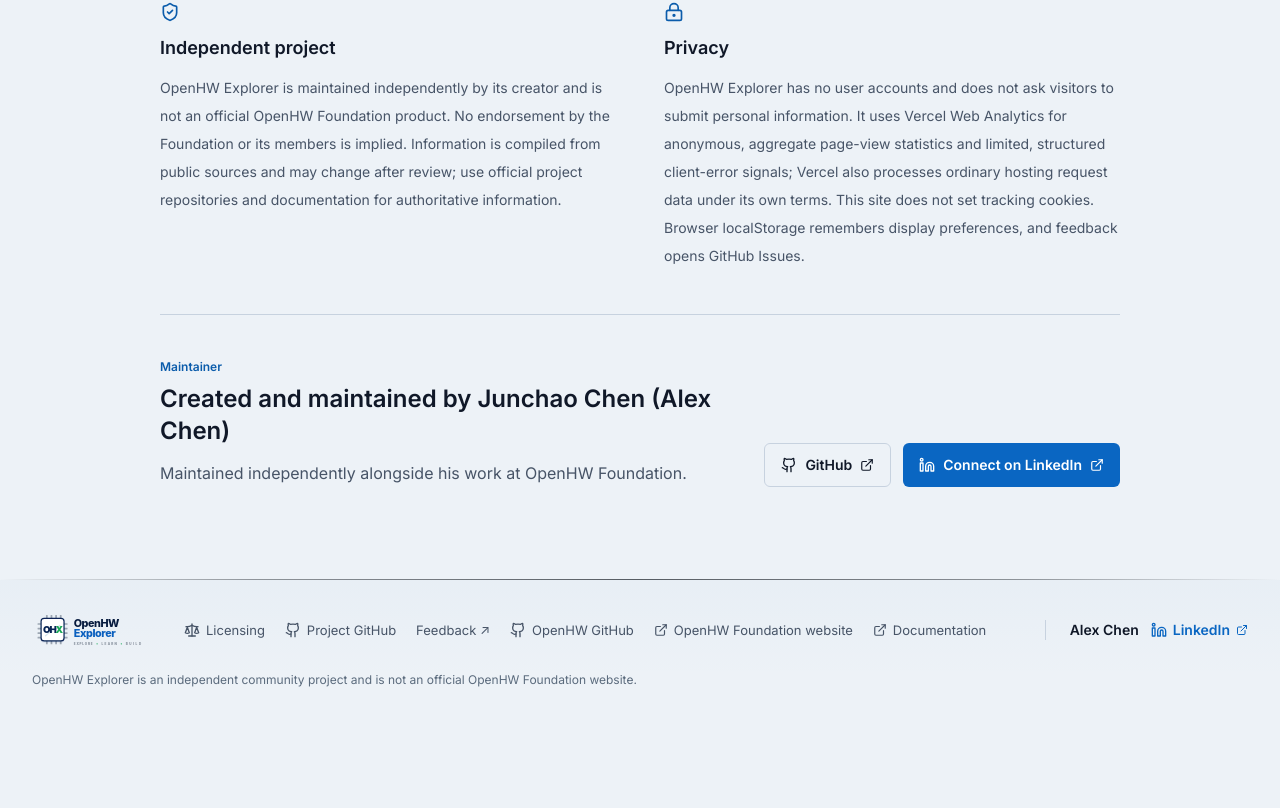
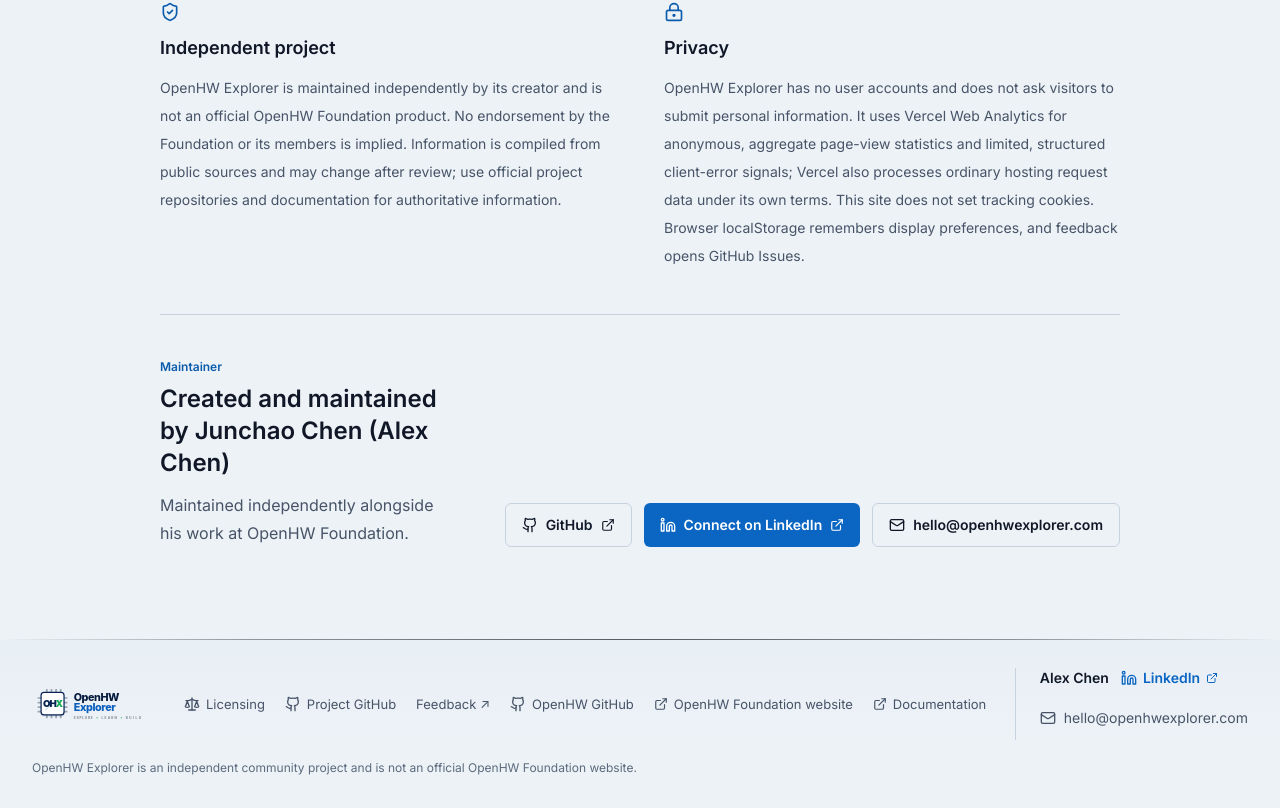
Before and after one commit to AlexChenIC/openhw-explorer, a Next.js app: page /en/about in a window 1280 px wide. Shown: the part 1053-1861 px from the top of the page. Before the commit the page ends 1773 px from the top, so only its background shows below. Built offline with nearby package versions, Linux system fonts and the light colour scheme; no server answers.

Commit message:
Add project email alongside personal LinkedIn contact

```diff
--- a/messages/en.json
+++ b/messages/en.json
@@ -158,6 +158,7 @@
     "licensing": "Licensing",
     "linksLabel": "Project and OpenHW links",
     "creatorName": "Alex Chen",
+    "email": "Email Alex Chen",
     "independent": "OpenHW Explorer is an independent community project and is not an official OpenHW Foundation website.",
     "feedback": "Feedback ↗",
     "projectGithub": "Project GitHub"
@@ -323,7 +324,8 @@
       "eyebrow": "Maintainer",
       "title": "Created and maintained by Junchao Chen (Alex Chen)",
       "bio": "Maintained independently alongside his work at OpenHW Foundation.",
-      "connectLinkedIn": "Connect on LinkedIn"
+      "connectLinkedIn": "Connect on LinkedIn",
+      "contactEmail": "Email Alex Chen"
     },
     "privacy": {
       "title": "Privacy",
--- a/messages/zh.json
+++ b/messages/zh.json
@@ -158,6 +158,7 @@
     "licensing": "许可说明",
     "linksLabel": "项目与 OpenHW 链接",
     "creatorName": "Alex Chen",
+    "email": "邮件联系 Alex Chen",
     "independent": "OpenHW Explorer 是独立社区项目，并非 OpenHW Foundation 官方网站。",
     "feedback": "反馈 ↗",
     "projectGithub": "项目 GitHub"
@@ -323,7 +324,8 @@
       "eyebrow": "维护者",
       "title": "由 Junchao Chen（Alex Chen）创建并维护",
       "bio": "在 OpenHW Foundation 工作的同时，独立维护本项目。",
-      "connectLinkedIn": "在 LinkedIn 联系"
+      "connectLinkedIn": "在 LinkedIn 联系",
+      "contactEmail": "邮件联系 Alex Chen"
     },
     "privacy": {
       "title": "隐私说明",
--- a/src/app/[locale]/about/page.tsx
+++ b/src/app/[locale]/about/page.tsx
@@ -7,12 +7,13 @@
   Linkedin,
   Github,
   LockKeyhole,
+  Mail,
   Network,
   ShieldCheck,
 } from "lucide-react";
 import { Header } from "@/components/Header";
 import { Footer } from "@/components/Footer";
-import { externalLinks } from "@/data/external-links";
+import { contactEmail, externalLinks } from "@/data/external-links";
 import { SITE_URL } from "@/lib/site-url";
 
 type AboutPageProps = {
@@ -163,6 +164,14 @@
                 {t("author.connectLinkedIn")}
                 <ExternalLink className="h-3.5 w-3.5" />
               </a>
+              <a
+                href={externalLinks.email}
+                aria-label={`${t("author.contactEmail")}: ${contactEmail}`}
+                className="inline-flex min-h-11 w-fit items-center gap-2 rounded-md border border-[var(--border)] px-4 py-2 text-sm font-semibold text-[var(--text-primary)] hover:text-[var(--primary)]"
+              >
+                <Mail className="h-4 w-4 shrink-0" aria-hidden="true" />
+                <span className="break-all">{contactEmail}</span>
+              </a>
             </div>
           </div>
         </section>
--- a/src/components/ClassroomContent.tsx
+++ b/src/components/ClassroomContent.tsx
@@ -16,7 +16,7 @@
   ShieldCheck,
 } from "lucide-react";
 import { Link } from "@/lib/routing";
-import { externalLinks } from "@/data/external-links";
+import { contactEmail, externalLinks } from "@/data/external-links";
 import { getPublicClassroomSeries } from "@/data/classroom-publication";
 import { features } from "@/lib/features";
 import {
@@ -100,6 +100,7 @@
       "Send Alex a private message, or open a public request so other learners can add context.",
     privateAction: "Message Alex privately",
     privateMeta: "via LinkedIn",
+    emailAction: "Email Alex · suggestions and corrections",
     publicAction: "Post a public course request",
     publicMeta: "on GitHub",
     publicNote: "GitHub requests are visible to everyone.",
@@ -179,6 +180,7 @@
     requestBody: "可以私下告诉 Alex，也可以公开提出建议，让其他学习者补充需求。",
     privateAction: "私信 Alex",
     privateMeta: "通过 LinkedIn",
+    emailAction: "邮件联系 Alex · 课程建议与纠错",
     publicAction: "公开提交课程建议",
     publicMeta: "通过 GitHub",
     publicNote: "GitHub 中的建议对所有人公开。",
@@ -774,6 +776,21 @@
                   <ExternalLink className="h-4 w-4 shrink-0" />
                 </a>
                 <a
+                  href={externalLinks.email}
+                  className="group flex min-h-16 items-center justify-between gap-4 py-3 text-sm font-semibold text-[var(--text-primary)] hover:text-[var(--primary)]"
+                >
+                  <span className="inline-flex min-w-0 items-center gap-3">
+                    <Mail className="h-4 w-4 shrink-0 text-[var(--primary)]" aria-hidden="true" />
+                    <span className="min-w-0">
+                      <span className="block">{text.emailAction}</span>
+                      <span className="mt-0.5 block break-all text-xs font-normal text-[var(--text-tertiary)]">
+                        {contactEmail}
+                      </span>
+                    </span>
+                  </span>
+                  <ArrowRight className="h-4 w-4 shrink-0" aria-hidden="true" />
+                </a>
+                <a
                   href={externalLinks.courseRequests}
                   target="_blank"
                   rel="noopener noreferrer"
--- a/src/components/Footer.tsx
+++ b/src/components/Footer.tsx
@@ -1,9 +1,9 @@
 "use client";
 
-import { Github, ExternalLink, Linkedin, Scale } from "lucide-react";
+import { Github, ExternalLink, Linkedin, Mail, Scale } from "lucide-react";
 import { useTranslations } from "next-intl";
 import { Link } from "@/lib/routing";
-import { externalLinks } from "@/data/external-links";
+import { contactEmail, externalLinks } from "@/data/external-links";
 import { BrandLockup } from "@/components/BrandMark";
 
 export function Footer() {
@@ -73,7 +73,8 @@
             </nav>
           </div>
 
-          <div className="flex items-center gap-3 border-t border-[var(--border)] pt-4 md:border-l md:border-t-0 md:pl-6 md:pt-0">
+          <div className="flex shrink-0 flex-col items-start gap-2 border-t border-[var(--border)] pt-4 md:border-l md:border-t-0 md:pl-6 md:pt-0">
+            <div className="flex items-center gap-3">
               <span className="text-sm font-semibold text-[var(--text-primary)]">
                 {t("creatorName")}
               </span>
@@ -88,6 +89,15 @@
                 <ExternalLink className="h-3 w-3" />
               </a>
             </div>
+            <a
+              href={externalLinks.email}
+              aria-label={`${t("email")}: ${contactEmail}`}
+              className="inline-flex min-h-11 items-center gap-2 text-sm text-[var(--text-secondary)] hover:text-[var(--primary)]"
+            >
+              <Mail className="h-4 w-4 shrink-0" aria-hidden="true" />
+              <span className="break-all">{contactEmail}</span>
+            </a>
+          </div>
         </div>
         <p className="mt-4 max-w-3xl text-xs leading-6 text-[var(--text-tertiary)]">
           {t("independent")}
--- a/src/data/external-links.ts
+++ b/src/data/external-links.ts
@@ -1,6 +1,9 @@
 // Kept in its own module so lightweight components (Footer, FeedbackButton)
 // don't pull the full resources directory into the client bundle.
+export const contactEmail = "hello@openhwexplorer.com";
+
 export const externalLinks = {
+  email: `mailto:${contactEmail}`,
   projectGithub: "https://github.com/AlexChenIC/openhw-explorer",
   feedbackChooser: "https://github.com/AlexChenIC/openhw-explorer/issues/new/choose",
   feedbackIssues: "https://github.com/AlexChenIC/openhw-explorer/issues/new",
```
Lines whose indentation alone changed are shown as unchanged.
